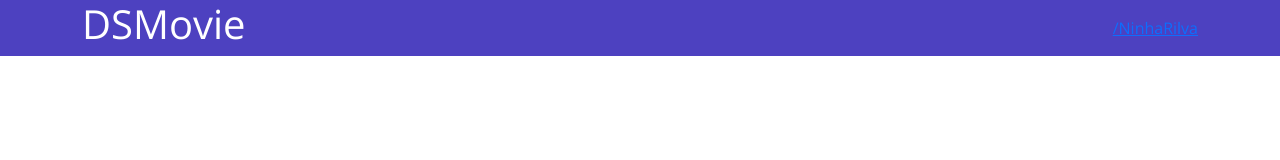
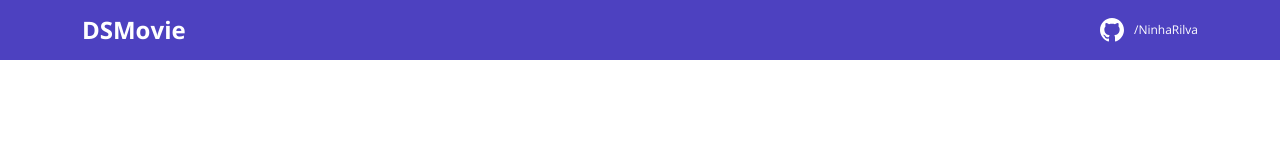
Before and after one commit to NinhaRilva/dsmovie, a plain HTML site: page index.html in a window 1280 px wide. Drawn offline with nearby package versions, Linux system fonts and the light colour scheme.

Commit message:
Barra superior parte 2

```diff
--- a/css/style.css
+++ b/css/style.css
@@ -1,25 +1,55 @@
 
 @import url('https://fonts.googleapis.com/css2?family=Open+Sans:ital,wght@0,300;0,700;1,400&display=swap');
-
+:root{
+    --bg-gray: E8E8E8;
+    --color-primary:#4D41C0;
+    --white: #fff;
+}
 *{
+    margin: 0;
     box-sizing: borde - box;
     font-family: 'Open Sans', sans-serif;
 }
+
 html, body{
-    background-color: E8E8E8;
+    background-color: var(--bg-gray);
+}
+header {
+    background-color:var(--color-primary);
+    color: var(--white);
+    height: 60px;
+    display: flex;
+    align-items: center;
+    margin: 0;
+
 }
 nav{
    display: flex;
    align-items: center;
    justify-content: space-between;
+   }
+   nav h1{
+       font-size: 24px;
+       font-weight: 700;
+       margin: 0;
+   }
+
+ nav a {
+    font-size: 12px;
+    font-weight: 400;
+ text-decoration: none ;
+    color:unset;
+}
+ a:haver{
+    color:rgb(14, 13, 13);
+}
 
 
+.dsmovie-contact-container{
+    display: flex;
+    align-items: center ;
 }
-header,a {
-    background-color: #4D41C0;
-    color: #fff;
+
+.dsmovie-contact-container img{
+    margin-right: 10px;
 }
-a, a :hover {
-    text-decoration: none ;
-    color:unset;
-}
--- a/index.html
+++ b/index.html
@@ -11,10 +11,11 @@
 <body>
    <header>
        <nav class="container">
-          <h1>DSMovie</h1>
-          <a href="https://github.com/NinhaRilva">
-              /NinhaRilva
-            </a>
+          <h1> DSMovie</h1>
+          <div class="dsmovie-contact-container">
+          <img src="/img/github.svg" alt="Github">
+          <a href="https://github.com/NinhaRilva">/NinhaRilva</a>
+        </div>
        </nav>
    </header>
 
```
Also changed, not shown: img/github.svg (added), img/homem-aranha.jpg (added).
